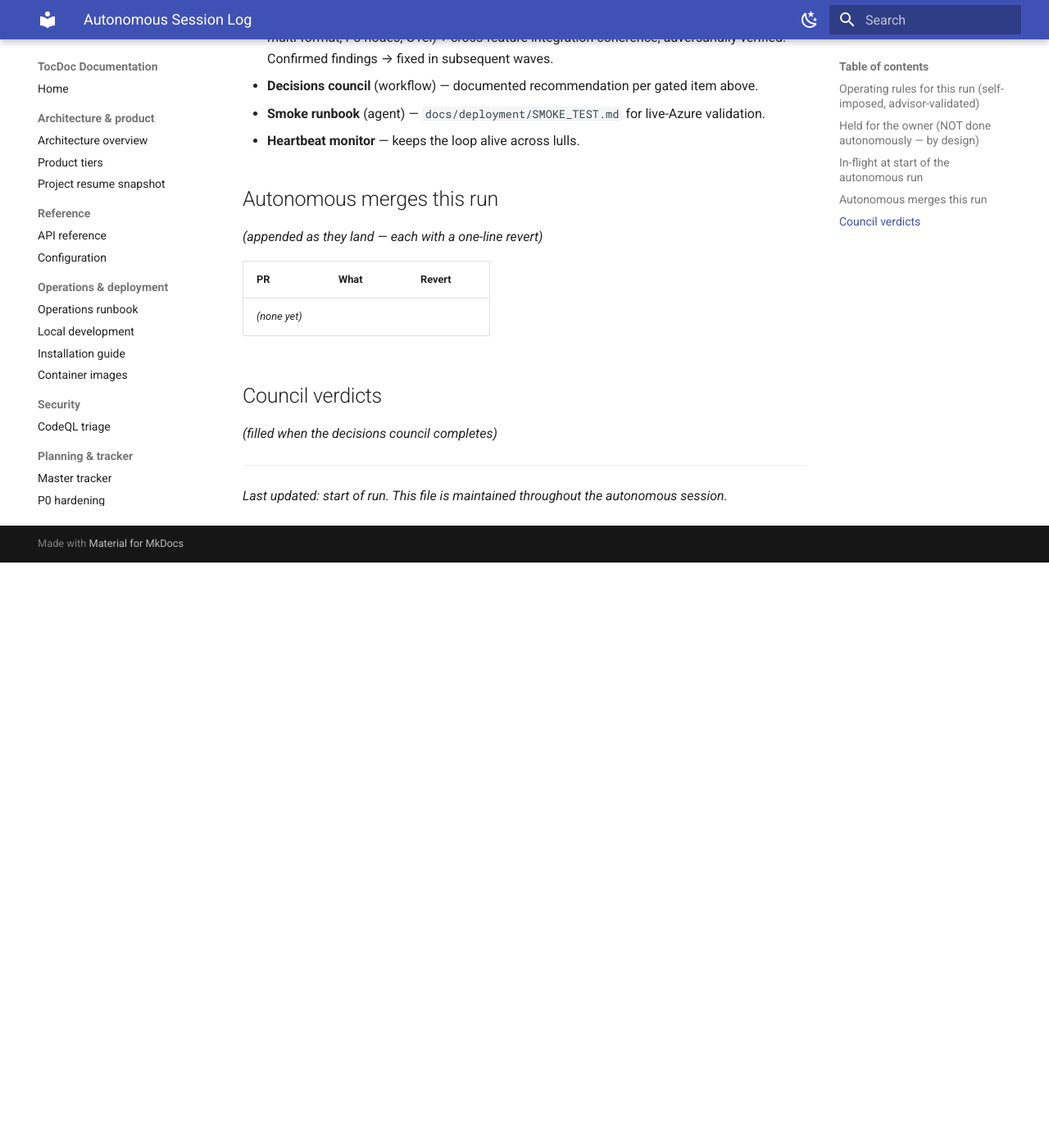
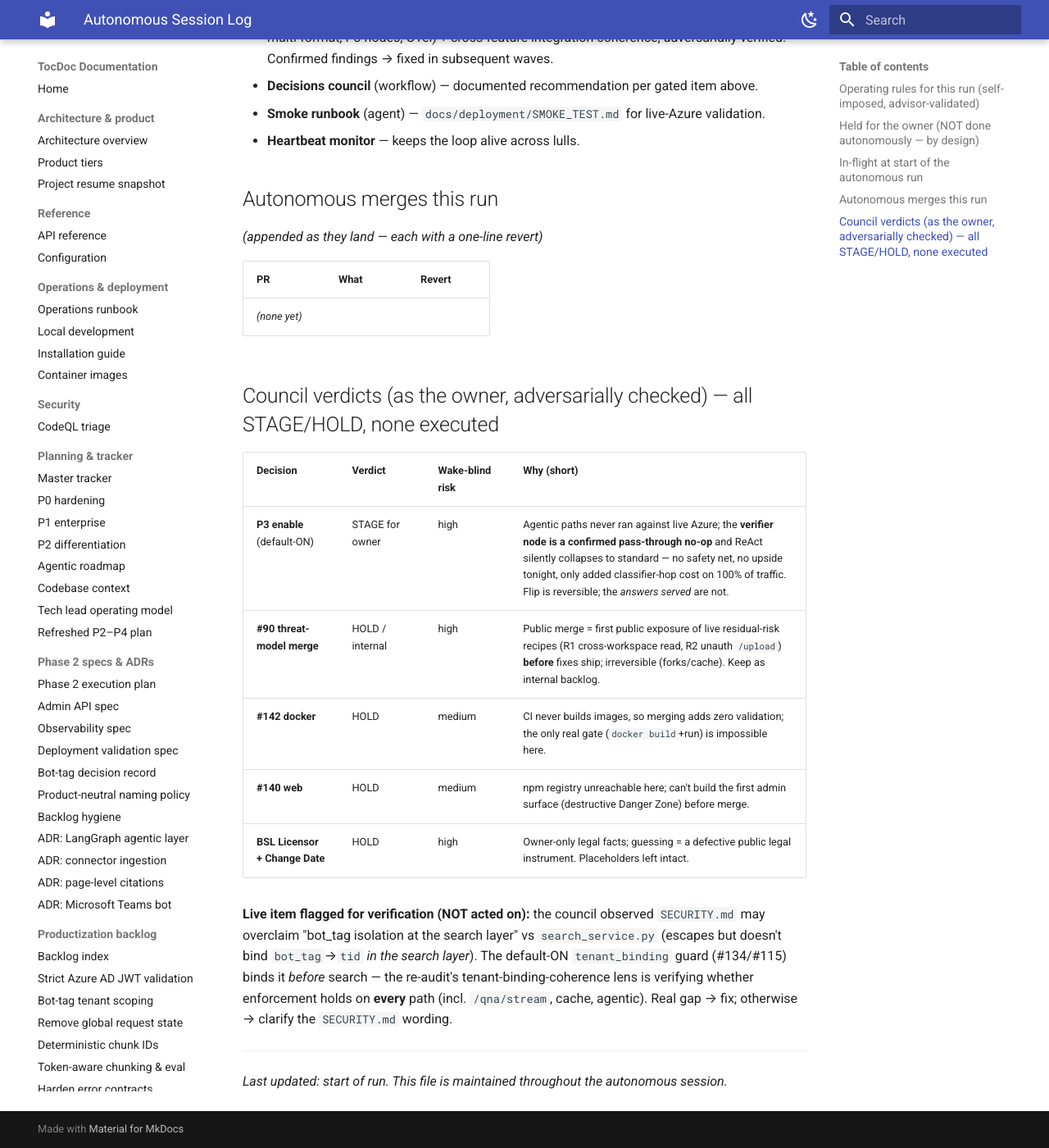
Before and after one commit to MaanavA26/TocDoc---Enterprise-RAG, an MkDocs documentation site: the page built from docs/AUTONOMOUS_SESSION_LOG.md, in a window 1280 px wide and 1400 px high, scrolled down 1209 px. Shown: the whole window at 82% size. Built offline with MkDocs 1.6.1 and Material for MkDocs 9.7.7, drawn with Linux system fonts in a browser that asks for light colours; before the commit the page ends 1895 px from its top, so only the background shows below that.

Commit message:
docs(log): record council verdicts (all stage/hold) + the SECURITY.md item to verify
Co-Authored by Maanav's Mac-Pro

```diff
--- a/docs/AUTONOMOUS_SESSION_LOG.md
+++ b/docs/AUTONOMOUS_SESSION_LOG.md
@@ -43,9 +43,17 @@
 |---|---|---|
 | _(none yet)_ | | |
 
-## Council verdicts
+## Council verdicts (as the owner, adversarially checked) — all STAGE/HOLD, none executed
 
-_(filled when the decisions council completes)_
+| Decision | Verdict | Wake-blind risk | Why (short) |
+|---|---|---|---|
+| **P3 enable** (default-ON) | STAGE for owner | high | Agentic paths never ran against live Azure; the **verifier node is a confirmed pass-through no-op** and ReAct silently collapses to standard — no safety net, no upside tonight, only added classifier-hop cost on 100% of traffic. Flip is reversible; the *answers served* are not. |
+| **#90 threat-model merge** | HOLD / internal | high | Public merge = first public exposure of live residual-risk recipes (R1 cross-workspace read, R2 unauth `/upload`) **before** fixes ship; irreversible (forks/cache). Keep as internal backlog. |
+| **#142 docker** | HOLD | medium | CI never builds images, so merging adds zero validation; the only real gate (`docker build`+run) is impossible here. |
+| **#140 web** | HOLD | medium | npm registry unreachable here; can't build the first admin surface (destructive Danger Zone) before merge. |
+| **BSL Licensor + Change Date** | HOLD | high | Owner-only legal facts; guessing = a defective public legal instrument. Placeholders left intact. |
+
+**Live item flagged for verification (NOT acted on):** the council observed `SECURITY.md` may overclaim "bot_tag isolation at the search layer" vs `search_service.py` (escapes but doesn't bind `bot_tag`→`tid` *in the search layer*). The default-ON `tenant_binding` guard (#134/#115) binds it *before* search — the re-audit's tenant-binding-coherence lens is verifying whether enforcement holds on **every** path (incl. `/qna/stream`, cache, agentic). Real gap → fix; otherwise → clarify the `SECURITY.md` wording.
 
 ---
 _Last updated: start of run. This file is maintained throughout the autonomous session._
```
